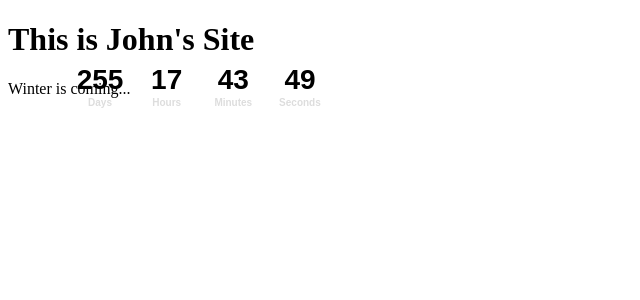
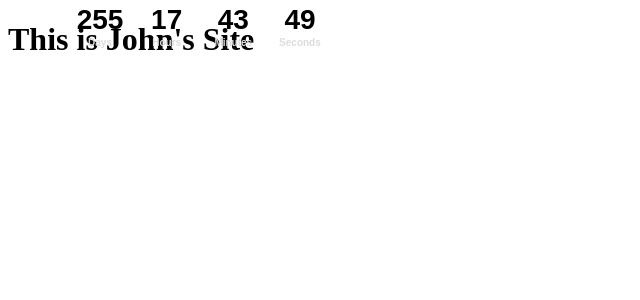
Before and after one commit to JohnDuxbury/JohnDuxbury.github.io, a Jekyll site: the page index.html, which Jekyll copies as it is, in a window 1280 px wide. Shown: the top 300 px of the page, without its empty margins (0-640 px from the left). Built offline with Jekyll 4.4.1, drawn with Linux system fonts in a browser that asks for light colours.

Commit message:
Revert d8cf927..a4a1883
This rolls back to commit d8cf927a735aeac842a3409157793f100fb09a6d.

```diff
--- a/index.html
+++ b/index.html
@@ -26,7 +26,7 @@
     background-color: transparent;
     margin: 0px auto;
     position: absolute;   /* leave as "relative" to keep timer centered on your page, or change to "absolute" then change the values of the "top" and "left" properties to position the timer */
-    top: 60px;             /* change to position the timer */
+    top: 0px;             /* change to position the timer */
     left: 0px;            /* change to position the timer; delete this property and it's value to keep timer centered on page */
 }
 </style>
@@ -107,7 +107,6 @@ function countdown(yr,m,d,hr,min){
 
 <body onload="countdown(year,month,day,hour,minute)">
   <h1>This is John's Site</h1>
-  <p>Winter is coming...</p>
 <table id="table" border="0" cellpadding="0" cellspacing="0">
     <tr>
         <td align="center" colspan="6"><div class="numbers" id="count2" style="padding: 5px 0 0 0; "></div></td>
```
